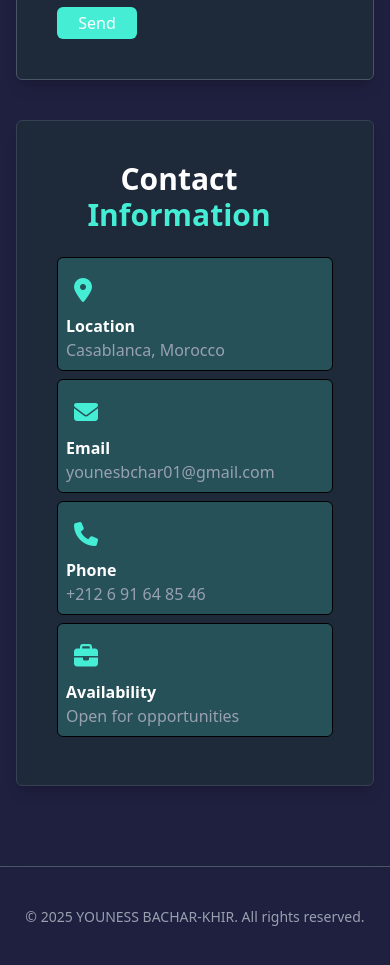
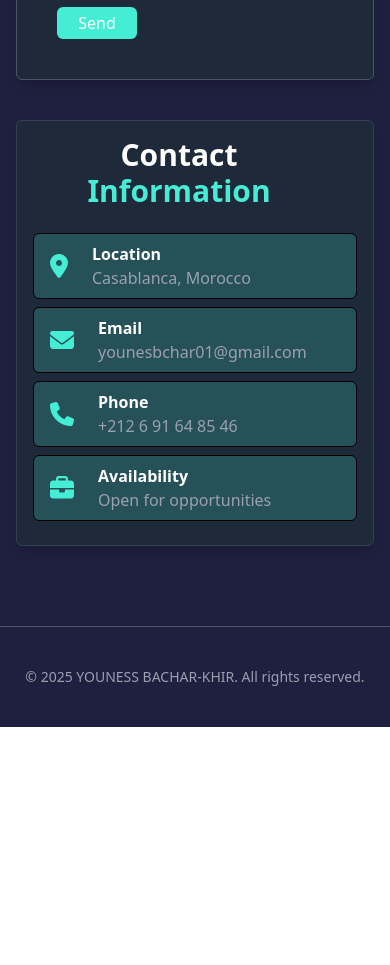
Before and after one commit to younessbachar/react-vite-portfolio, a React (Vite) app: page / in a window 390 px wide. Shown: the part 5900-6865 px from the top of the page. After the commit the page ends 6627 px from the top, so only its background shows below. Built offline with nearby package versions, Linux system fonts and the light colour scheme.

Commit message:
responsive v6

```diff
--- a/src/components/ContentComponent/SubContentComponent/ContactMe.jsx
+++ b/src/components/ContentComponent/SubContentComponent/ContactMe.jsx
@@ -74,12 +74,12 @@ export const ContactMe = () => {
          whileInView={{ opacity: 1, translateX: 0 }}
          transition={{ duration: 1 }}
          viewport={{ once: false , amount: 0.2 }}
-          className="space-x-8 bg-gray-800 border-gray-700 border-1 rounded-md p-10 shadow-lg">
+          className="space-x-8 bg-gray-800 border-gray-700 border-1 rounded-md p-4 md:p-10 shadow-lg">
           <h1 className="text-3xl font-bold text-white text-center mb-6">
             Contact <span className="text-teal-300">Information</span>
           </h1>
           {informations.map((information, index) => (
-          <div key={index} className="bg-teal-300/20 hover:bg-teal-300/50 w-full mb-2 hover:cursor-pointer hover:transform hover:scale-102 transition-all duration-300 flex md:flex-row flex-col border-1 border-teal-gray-500 rounded-md p-2 ">
+          <div key={index} className="bg-teal-300/20 hover:bg-teal-300/50 w-full mb-2 hover:cursor-pointer hover:transform hover:scale-102 transition-all duration-300 flex md:flex-row  border-1 border-teal-gray-500 rounded-md p-2 ">
             <div className="text-teal-300 p-2 text-2xl mr-4"><i className={information.icon}></i></div>
             <div>
               <div className="font-bold text-white">{information.title}</div>
```
